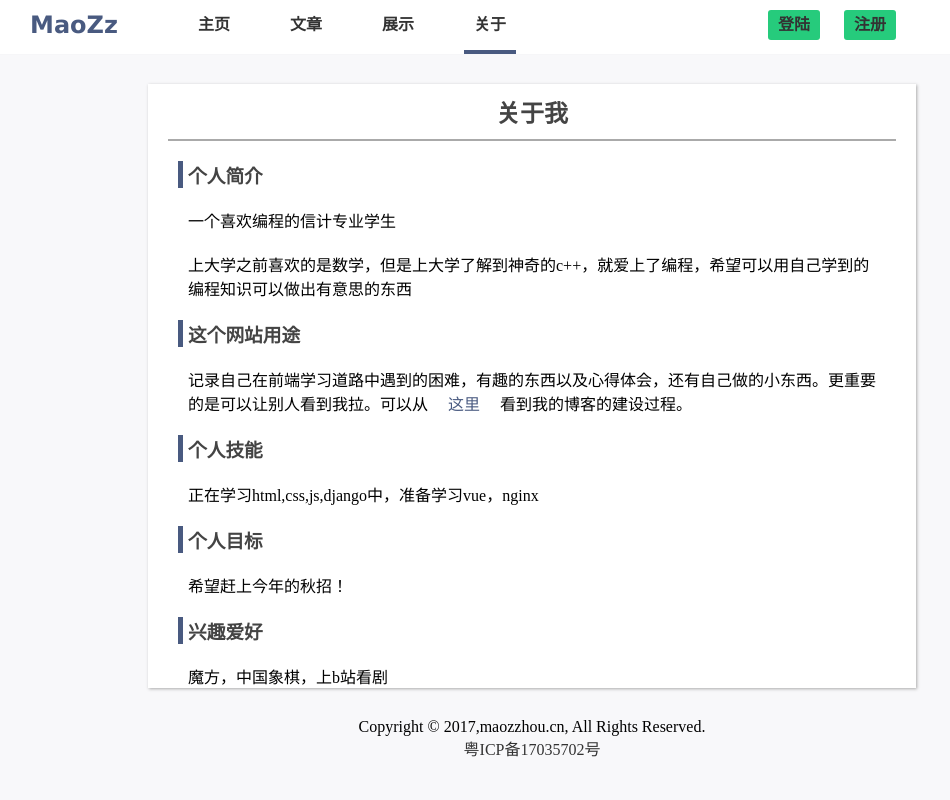
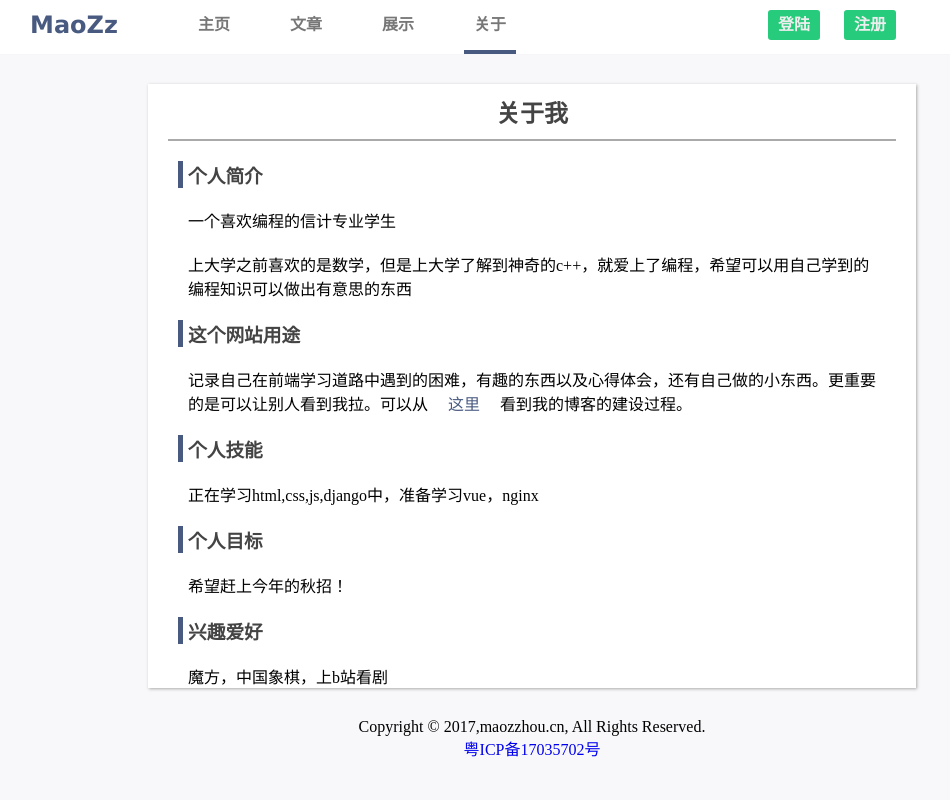
Before and after one commit to zhoudaxia2016/mysite, a Django app: page /about/ in a window 1280 px wide. Shown: the whole page, without its empty margins (108-1058 px from the left). Run offline with Django 3.2, Linux system fonts and the light colour scheme.

Commit message:
修改a的样式

```diff
--- a/blog/static/blog/css/base.css
+++ b/blog/static/blog/css/base.css
@@ -2,9 +2,7 @@
 *{margin: 0; padding: 0;}
 li{list-style: none;}
 a{text-decoration: none;}
-a{color: #333}
 a:hover{color: #495a80;}
-a:link{color: #333}
 /* css-reset */
 
 body{background: #f8f8fa;}
```
Also changed, not shown: 2 other files.
